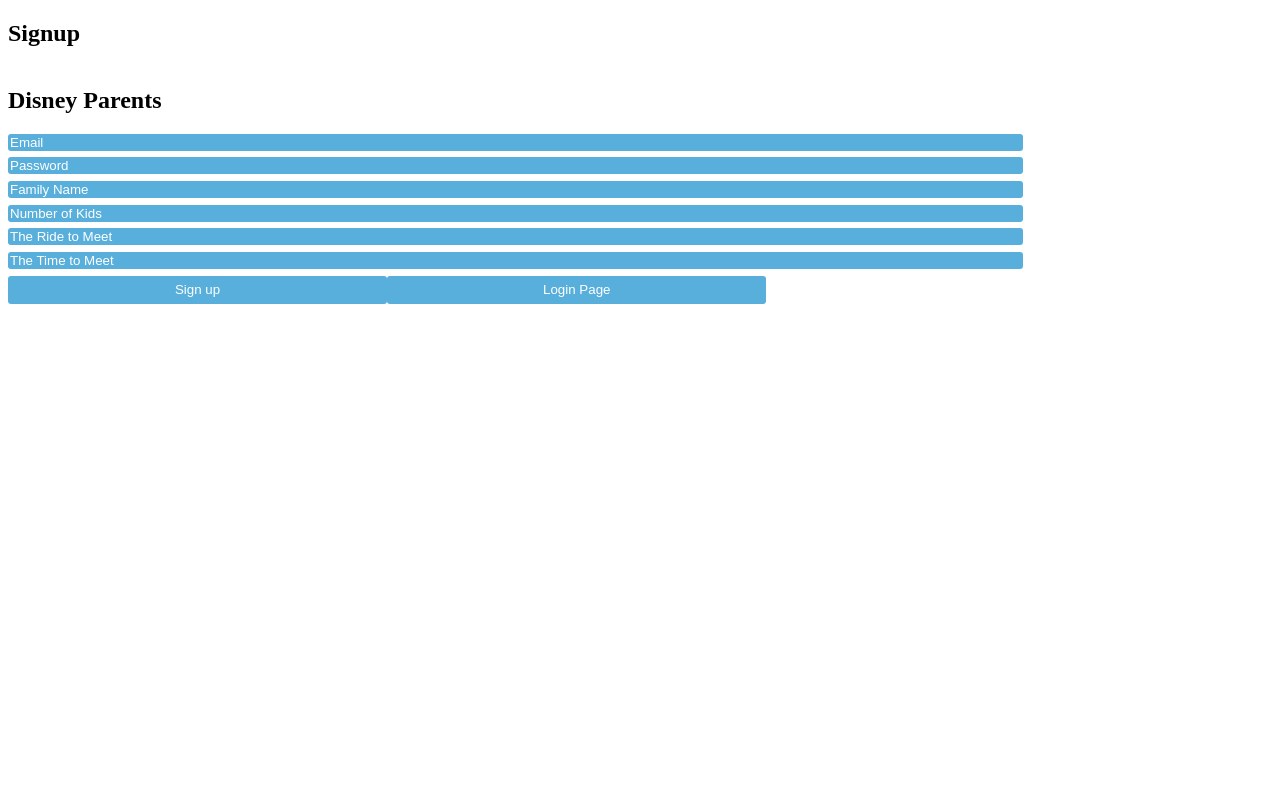
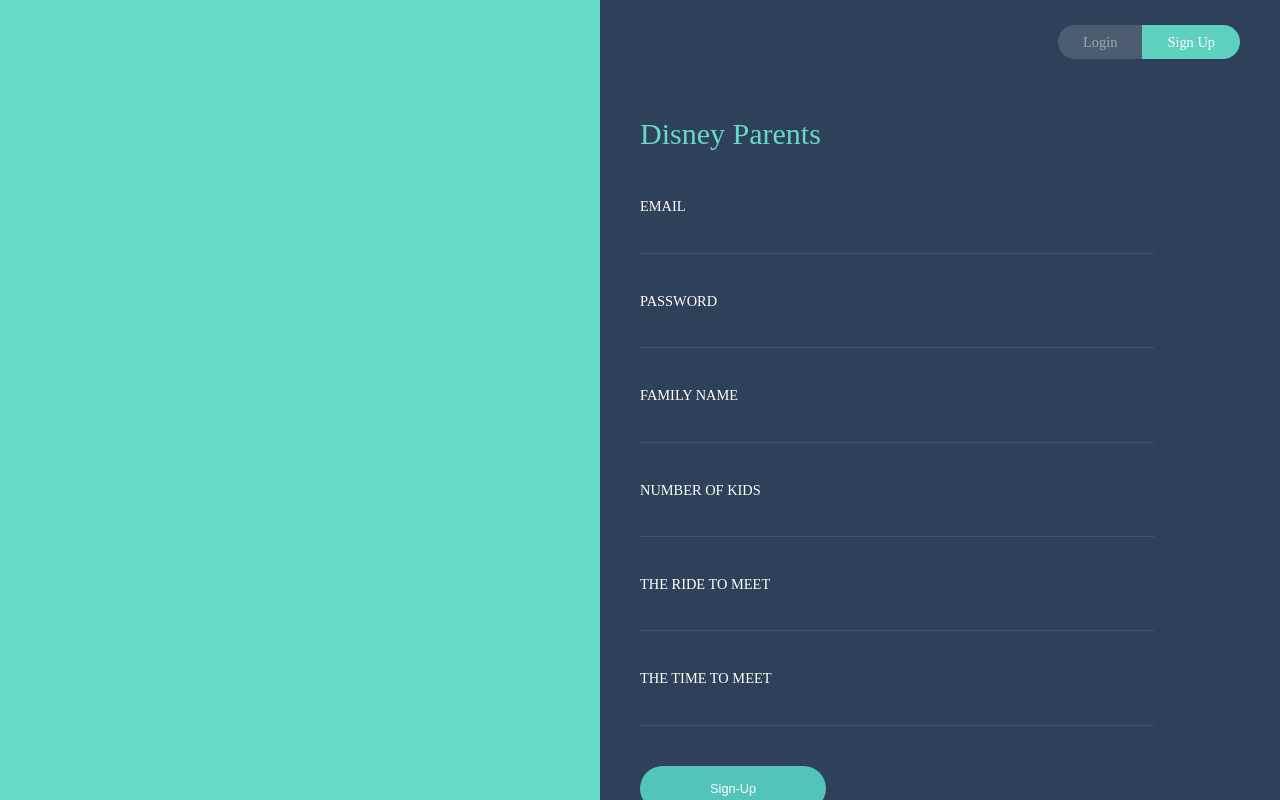
Before and after one commit to davidmoates/bw-disneyparent, a React (Create React App) app in the folder disney-parent/: page / in a window 1280 px wide. Built offline with nearby package versions, Linux system fonts and the light colour scheme.

Commit message:
Added styling to login and signup

```diff
--- a/disney-parent/package.json
+++ b/disney-parent/package.json
@@ -3,9 +3,6 @@
   "version": "0.1.0",
   "private": true,
   "dependencies": {
-    "@testing-library/jest-dom": "^4.2.4",
-    "@testing-library/react": "^9.3.2",
-    "@testing-library/user-event": "^7.1.2",
     "axios": "^0.19.2",
     "react": "^16.13.0",
     "react-dom": "^16.13.0",
@@ -15,7 +12,6 @@
   "scripts": {
     "start": "react-scripts start",
     "build": "react-scripts build",
-    "test": "react-scripts test",
     "eject": "react-scripts eject"
   },
   "eslintConfig": {
--- a/disney-parent/src/App.css
+++ b/disney-parent/src/App.css
@@ -1,3 +1,52 @@
+/* http://meyerweb.com/eric/tools/css/reset/
+   v2.0 | 20110126
+   License: none (public domain)
+*/
+
+html, body, div, span, applet, object, iframe,
+h1, h2, h3, h4, h5, h6, p, blockquote, pre,
+a, abbr, acronym, address, big, cite, code,
+del, dfn, em, img, ins, kbd, q, s, samp,
+small, strike, strong, sub, sup, tt, var,
+b, u, i, center,
+dl, dt, dd, ol, ul, li,
+fieldset, form, label, legend,
+table, caption, tbody, tfoot, thead, tr, th, td,
+article, aside, canvas, details, embed,
+figure, figcaption, footer, header, hgroup,
+menu, nav, output, ruby, section, summary,
+time, mark, audio, video {
+	margin: 0;
+	padding: 0;
+	border: 0;
+	font-size: 100%;
+	font: inherit;
+	vertical-align: baseline;
+}
+/* HTML5 display-role reset for older browsers */
+article, aside, details, figcaption, figure,
+footer, header, hgroup, menu, nav, section {
+	display: block;
+}
+body {
+	line-height: 1;
+}
+ol, ul {
+	list-style: none;
+}
+blockquote, q {
+	quotes: none;
+}
+blockquote:before, blockquote:after,
+q:before, q:after {
+	content: '';
+	content: none;
+}
+table {
+	border-collapse: collapse;
+	border-spacing: 0;
+}
+
 .App {
   height: 100vh;
   display: flex;
@@ -53,8 +102,9 @@
 }
 
 .FormTitle {
-  color: #707C8B;
-  font-weight: 300;
+  color: #66DAC7;
+	font-size: 30px;
+  font-weight: 30000;
   margin-bottom: 50px;
 }
 
--- a/disney-parent/src/App.js
+++ b/disney-parent/src/App.js
@@ -1,5 +1,6 @@
 import React from "react";
-import { BrowserRouter as Router, Route } from "react-router-dom";
+import { BrowserRouter as Router, Route, NavLink } from "react-router-dom";
+import "./App.css";
 
 import Login from "./components/Login";
 import Signup from "./components/Signup";
@@ -10,9 +11,32 @@
   return (
     <Router>
       <div className="App">
-        <Route exact path="/" component={Signup} />
-        <Route exact path="/login" component={Login} />
-        <ProtectedRoutes exact path="/parents" component={ParentsPage} />
+        <div className="App__Aside"></div>
+
+        <div className="App__Form">
+          <div className="PageSwitcher">
+            <NavLink
+              to="/login"
+              activeClassName="PageSwitcher__Item--Active"
+              className="PageSwitcher__Item"
+            >
+              Login
+            </NavLink>
+
+            <NavLink
+              exact
+              to="/"
+              activeClassName="PageSwitcher__Item--Active"
+              className="PageSwitcher__Item"
+            >
+              Sign Up
+            </NavLink>
+          </div>
+          <h2 className="FormTitle">Disney Parents</h2>
+          <Route exact path="/" component={Signup} />
+          <Route exact path="/login" component={Login} />
+          <ProtectedRoutes exact path="/parents" component={ParentsPage} />
+        </div>
       </div>
     </Router>
   );
--- a/disney-parent/src/components/Login.jsx
+++ b/disney-parent/src/components/Login.jsx
@@ -28,31 +28,47 @@
   };
 
   return (
-    <>
+    <div className="FormCenter">
       {console.log(login)}
       <form
         onSubmit={e => {
           e.preventDefault();
           handleSubmit();
         }}
+        className="FormFields"
       >
+        <div className="FormField">
+          <label className="FormField__Label" htmlFor="email">
+            E-Mail Address
+          </label>
           <input
+            className="FormField__Input"
             type="text"
             name="email"
-          placeholder="email"
             value={login.name}
             onChange={handleChange}
           />
+        </div>
+        <div className="FormField">
+          <label className="FormField__Label" htmlFor="password">
+            Password
+          </label>
           <input
+            className="FormField__Input"
             type="password"
             name="password"
-          placeholder="password"
             value={login.name}
             onChange={handleChange}
           />
-        <button type="submit">Login</button>
+        </div>
+        <div className="FormField">
+          <button className="FormField__Button mr-20" type="submit">
+            Login
+          </button>
+        </div>
+
       </form>
-    </>
+    </div>
   );
 };
 
--- a/disney-parent/src/components/ParentCard.jsx
+++ b/disney-parent/src/components/ParentCard.jsx
@@ -21,9 +21,7 @@
 `;
 
 const ParentCard = props => {
-  {
-    console.log("Parent Card", props.parent);
-  }
+
   return (
     <DivCard>
       <H2>{props.parent.email}</H2>
--- a/disney-parent/src/components/Signup.jsx
+++ b/disney-parent/src/components/Signup.jsx
@@ -1,6 +1,5 @@
 import React, { useState } from "react";
 import axiosWithAuth from "../axiosWithAuth";
-import { Input, Button, Form } from "./Styled";
 
 const Signup = props => {
   const [signup, setSignup] = useState({
@@ -35,68 +34,85 @@
 
   return (
     <div>
-      <div>
-        <h2>Signup</h2>
-      </div>
-      <div>
-        <Form onSubmit={register}>
-          <h2>Disney Parents</h2>
-
-          <Input
+      <div className="FormCenter">
+        <form onSubmit={register} className="FormFields">
+          <div className="FormField">
+            <label className="FormField__Label">Email</label>
+            <input
+              className="FormField__Input"
               type="text"
               name="email"
-            placeholder="Email"
               required="required"
               value={signup.email}
               onChange={handleChange}
             />
+          </div>
 
-          <Input
+          <div className="FormField">
+            <label className="FormField__Label">Password</label>
+            <input
+              className="FormField__Input"
               type="password"
               name="password"
-            placeholder="Password"
               required="required"
               value={signup.password}
               onChange={handleChange}
             />
-          <Input
+          </div>
+
+          <div className="FormField">
+            <label className="FormField__Label">Family Name</label>
+            <input
+              className="FormField__Input"
               type="text"
               name="name"
-            placeholder="Family Name"
               required="required"
               value={signup.name}
               onChange={handleChange}
             />
-          <Input
+          </div>
+
+          <div className="FormField">
+            <label className="FormField__Label">Number of Kids</label>
+            <input
+              className="FormField__Input"
               type="text"
               name="number_of_kids"
-            placeholder="Number of Kids"
               required="required"
               value={signup.number_of_kids}
               onChange={handleChange}
             />
-          <Input
+          </div>
+
+          <div className="FormField">
+            <label className="FormField__Label">The Ride to Meet</label>
+            <input
+              className="FormField__Input"
               type="text"
               name="ride"
-            placeholder="The Ride to Meet"
               required="required"
               value={signup.ride}
               onChange={handleChange}
             />
-          <Input
+          </div>
+
+          <div className="FormField">
+            <label className="FormField__Label">The Time to Meet</label>
+            <input
+              className="FormField__Input"
               type="text"
               name="time"
-            placeholder="The Time to Meet"
               required="required"
               value={signup.time}
               onChange={handleChange}
             />
-
-          <div>
-            <Button>Sign up</Button>
-            <Button>Login Page</Button>
           </div>
-        </Form>
+          <div className="FormField">
+            <button className="FormField__Button mr-20" type="submit">
+              Sign-Up
+            </button>
+          </div>
+        </form>
       </div>
     </div>
   );
--- a/disney-parent/src/components/Styled.js
+++ /dev/null
@@ -1,52 +0,0 @@
-import styled from "styled-components";
-
-export const Form = styled.form`
-  display: flex;
-  justify-content: center;
-  flex-direction: column;
-`;
-
-export const Input = styled.input`
-  color: white;
-  background: #58afdb;
-  border: none;
-  border-radius: 3px;
-  width: 80%;
-  margin-bottom: 0.5em;
-  ::placeholder {
-    /* Chrome, Firefox, Opera, Safari 10.1+ */
-    color: white;
-    opacity: 1; /* Firefox */
-  }
-  :-ms-input-placeholder {
-    /* Internet Explorer 10-11 */
-    color: white;
-  }
-  ::-ms-input-placeholder {
-    /* Microsoft Edge */
-    color: white;
-  }
-`;
-
-export const Button = styled.button`
-  padding: 0.5em;
-  color: white;
-  background: #58afdb;
-  border: none;
-  border-radius: 3px;
-  width: 30%;
-  margin-bottom: 0.5em;
-  ::placeholder {
-    /* Chrome, Firefox, Opera, Safari 10.1+ */
-    color: white;
-    opacity: 1; /* Firefox */
-  }
-  :-ms-input-placeholder {
-    /* Internet Explorer 10-11 */
-    color: white;
-  }
-  ::-ms-input-placeholder {
-    /* Microsoft Edge */
-    color: white;
-  }
-`;
```
Also changed, not shown: disney-parent/src/Aaron/App.js (+5 -20 lines). Lines whose indentation alone changed are shown as unchanged.
